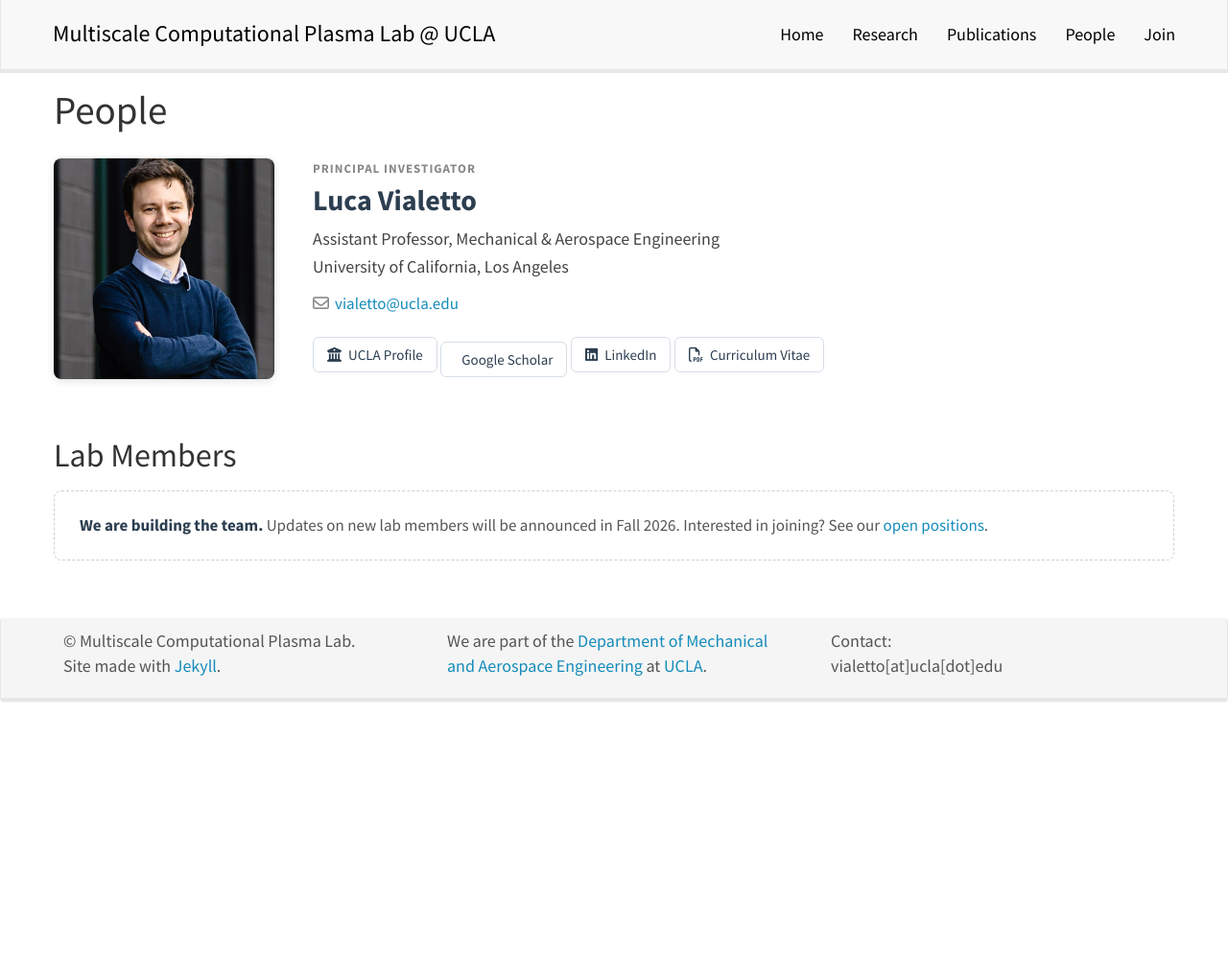
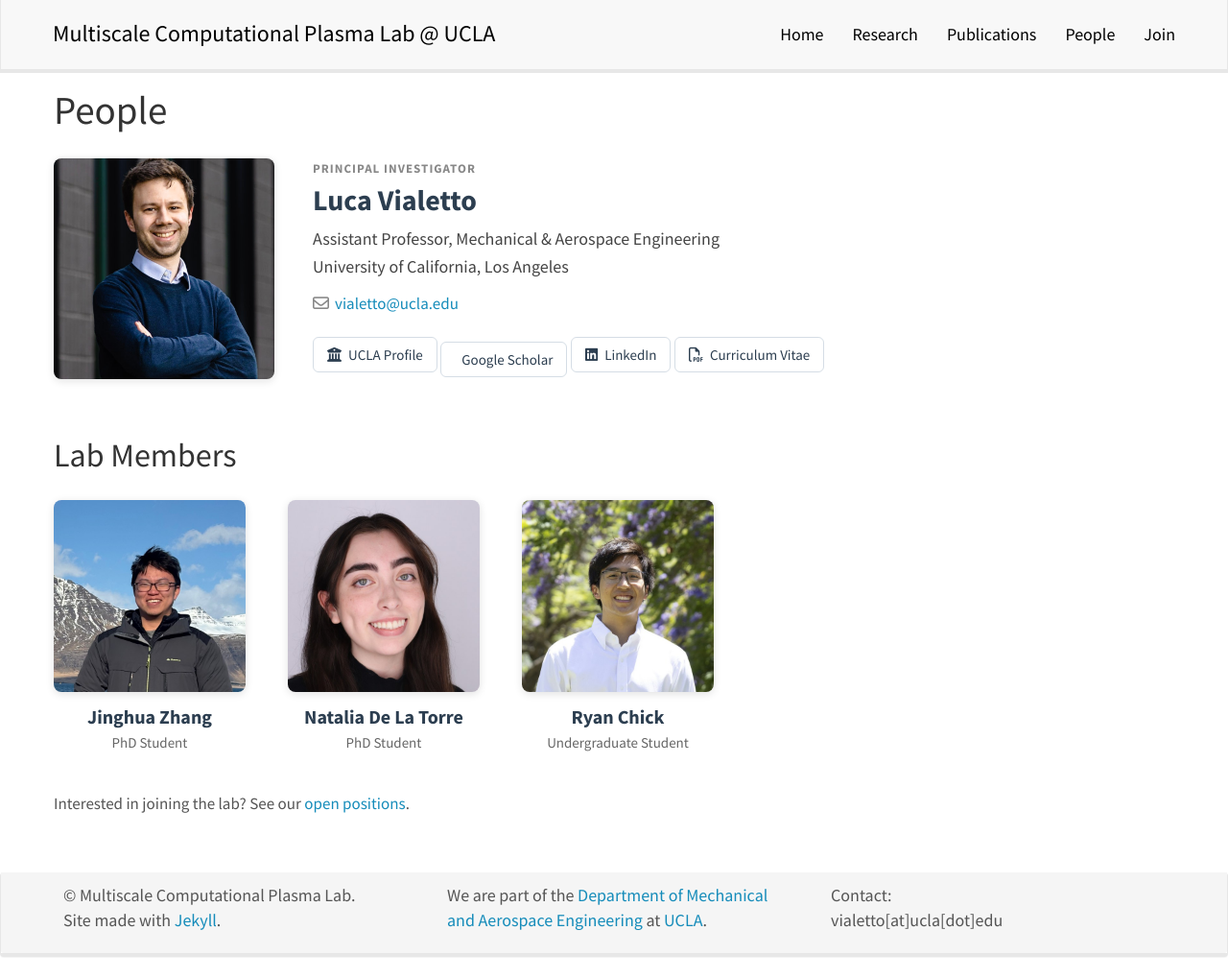
Before and after one commit to vialetto/vialettolab, a Jekyll site: the page built from _pages/people.md, in a window 1280 px wide and 1019 px high. Shown: the whole window at 96% size. Built offline with Jekyll 4.4.1, drawn with Linux system fonts in a browser that asks for light colours; nearby versions of some CDN libraries; a style sheet for code colours, icons or effects is not loaded.

Commit message:
People page: add lab members Jinghua Zhang, Natalia De La Torre, Ryan Chick
Co-Authored-By: Claude Fable 5.1 <noreply@anthropic.com>

```diff
--- a/_pages/people.md
+++ b/_pages/people.md
@@ -19,11 +19,16 @@ permalink: /people/
 .pi-links { display: flex; flex-wrap: wrap; gap: 10px; margin-top: 22px; }
 .pi-links a { display: inline-flex; align-items: center; gap: 7px; padding: 7px 14px; font-size: 15px; border: 1px solid #d5dde5; border-radius: 6px; color: #2c3e50; text-decoration: none; transition: background 0.15s, border-color 0.15s; }
 .pi-links a:hover { background: #f2f6f9; border-color: #337ab7; color: #337ab7; }
-.team-note { border: 1px dashed #c8d2dc; border-radius: 8px; padding: 22px 26px; margin: 18px 0 60px 0; color: #555; font-size: 17px; line-height: 1.55; }
-.team-note strong { color: #2c3e50; }
+.team-grid { display: flex; flex-wrap: wrap; gap: 36px 44px; margin: 28px 0 40px 0; }
+.member { width: 200px; text-align: center; }
+.member-photo { width: 200px; height: 200px; object-fit: cover; border-radius: 8px; box-shadow: 0 2px 8px rgba(0,0,0,0.12); display: block; margin: 0 auto 14px auto; }
+.member-name { font-size: 20px; font-weight: 700; color: #2c3e50; margin: 0 0 4px 0; line-height: 1.2; }
+.member-role { font-size: 15px; color: #666; margin: 0; }
+.join-note { color: #555; font-size: 17px; margin: 0 0 60px 0; }
 @media (max-width: 640px) {
   .pi-card { flex-direction: column; text-align: center; gap: 24px; }
   .pi-links { justify-content: center; }
+  .team-grid { justify-content: center; }
 }
 </style>
 
@@ -50,7 +55,26 @@ permalink: /people/
 
 ## Lab Members
 
-<div class="team-note" markdown="0">
-<strong>We are building the team.</strong> Updates on new lab members will be announced in Fall 2026.
-Interested in joining? See our <a href="{{ site.url }}{{ site.baseurl }}/positions/">open positions</a>.
+<div class="team-grid">
+
+<div class="member">
+<img src="{{ site.url }}{{ site.baseurl }}/images/team/jinghua-zhang.jpg" class="member-photo" alt="Jinghua Zhang" />
+<p class="member-name">Jinghua Zhang</p>
+<p class="member-role">PhD Student</p>
 </div>
+
+<div class="member">
+<img src="{{ site.url }}{{ site.baseurl }}/images/team/natalia-de-la-torre.jpg" class="member-photo" alt="Natalia De La Torre" />
+<p class="member-name">Natalia De La Torre</p>
+<p class="member-role">PhD Student</p>
+</div>
+
+<div class="member">
+<img src="{{ site.url }}{{ site.baseurl }}/images/team/ryan-chick.jpg" class="member-photo" alt="Ryan Chick" />
+<p class="member-name">Ryan Chick</p>
+<p class="member-role">Undergraduate Student</p>
+</div>
+
+</div>
+
+<p class="join-note">Interested in joining the lab? See our <a href="{{ site.url }}{{ site.baseurl }}/positions/">open positions</a>.</p>
```
Also changed, not shown: images/team/jinghua-zhang.jpg (added), images/team/natalia-de-la-torre.jpg (added), images/team/ryan-chick.jpg (added).
